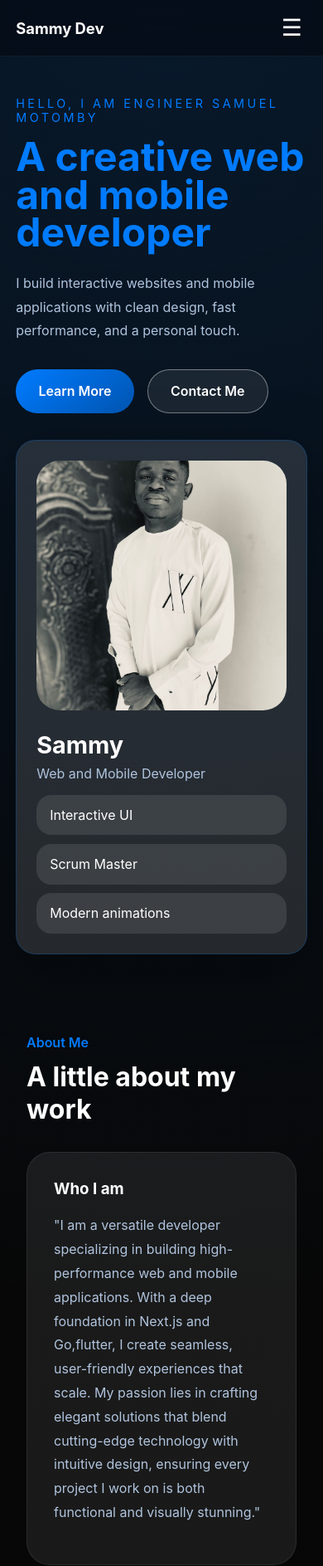
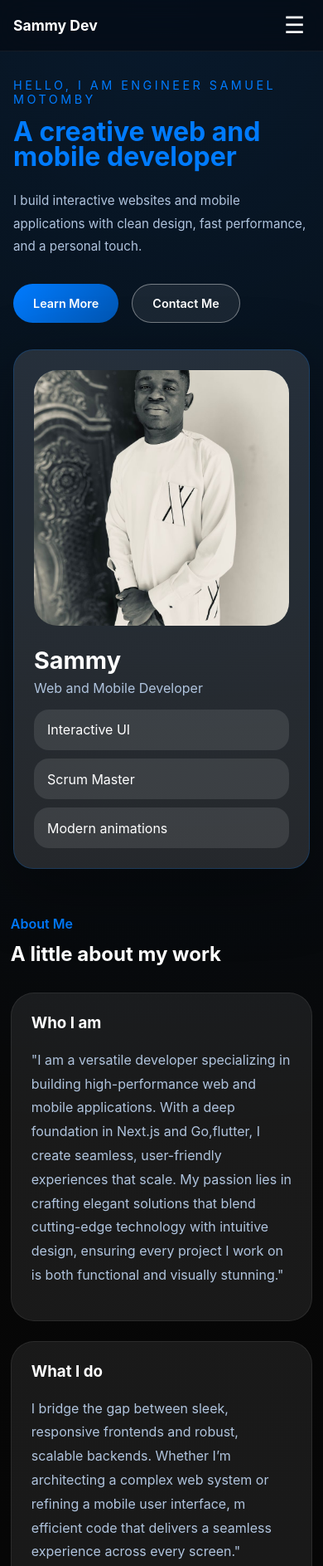
Before and after one commit to Motomby/sam-portfolio, a plain HTML site: page index.html in a window 390 px wide. Shown: the top 1887 px of the page at 83% size. Drawn offline with Linux system fonts and the light colour scheme.

Commit message:
Add responsive design for all screen sizes

```diff
--- a/styles.css
+++ b/styles.css
@@ -472,6 +472,10 @@ body {
   .hero-section {
     padding-top: 4rem;
   }
+
+  .section {
+    padding: 3rem 1.5rem;
+  }
 }
 
 @media (max-width: 720px) {
@@ -502,4 +506,68 @@ body {
   .profile-card {
     padding: 1.5rem;
   }
+
+  .section {
+    padding: 2.5rem 1rem;
+  }
+
+  .hero-text h1 {
+    font-size: clamp(2.5rem, 6vw, 3.5rem);
+  }
+
+  .section-header h2 {
+    font-size: clamp(1.8rem, 4vw, 2.5rem);
+  }
 }
+
+@media (max-width: 480px) {
+  .site-header {
+    padding: 0.8rem 1rem;
+  }
+
+  .brand span {
+    font-size: 1.1rem;
+  }
+
+  .hero-section {
+    padding: 2rem 1rem 1.5rem;
+  }
+
+  .hero-text h1 {
+    font-size: clamp(2rem, 8vw, 3rem);
+  }
+
+  .hero-copy {
+    font-size: 0.95rem;
+  }
+
+  .section {
+    padding: 2rem 0.8rem;
+  }
+
+  .section-header h2 {
+    font-size: clamp(1.5rem, 5vw, 2.2rem);
+  }
+
+  .about-card,
+  .feature-card,
+  .project-card,
+  .contact-info,
+  .contact-form {
+    padding: 1.5rem;
+  }
+
+  .social-icons {
+    gap: 0.8rem;
+  }
+
+  .social-icons a {
+    width: 36px;
+    height: 36px;
+  }
+
+  .button {
+    padding: 0.85rem 1.5rem;
+    font-size: 0.9rem;
+  }
+}
```
